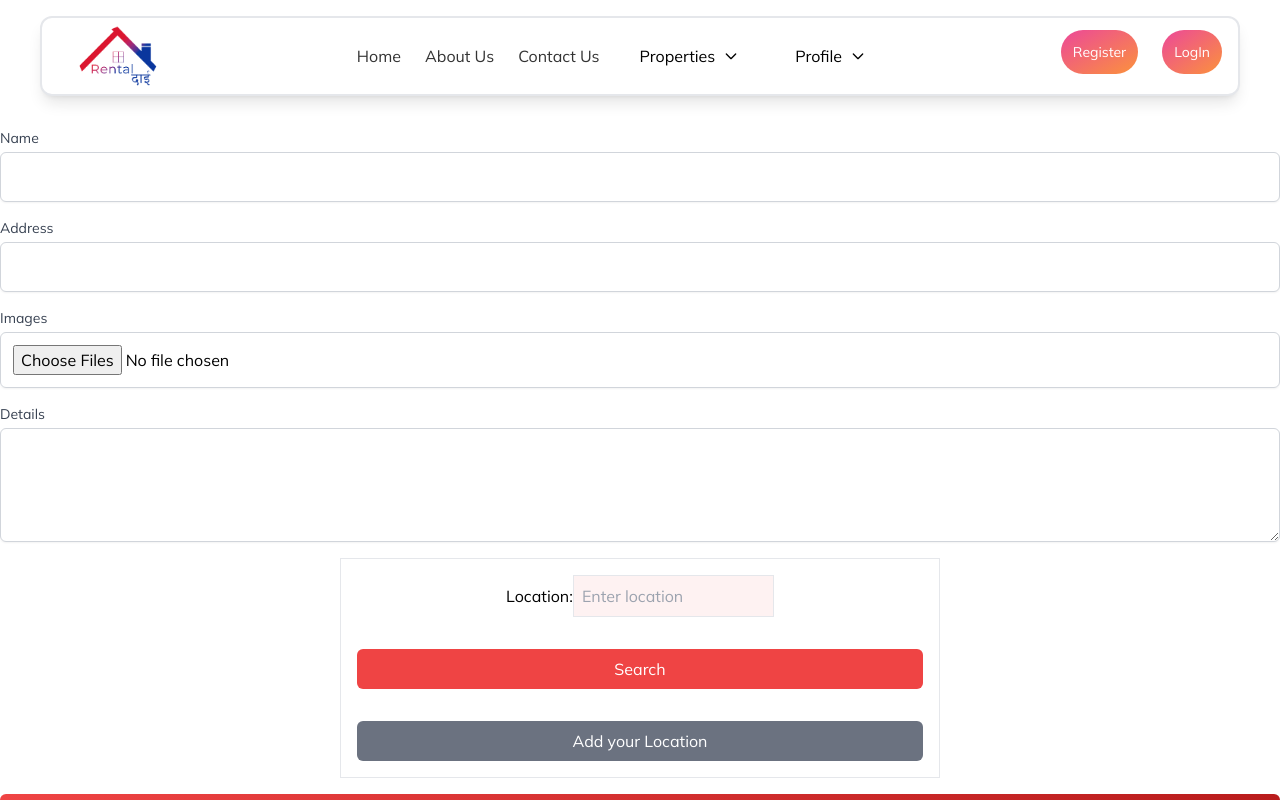
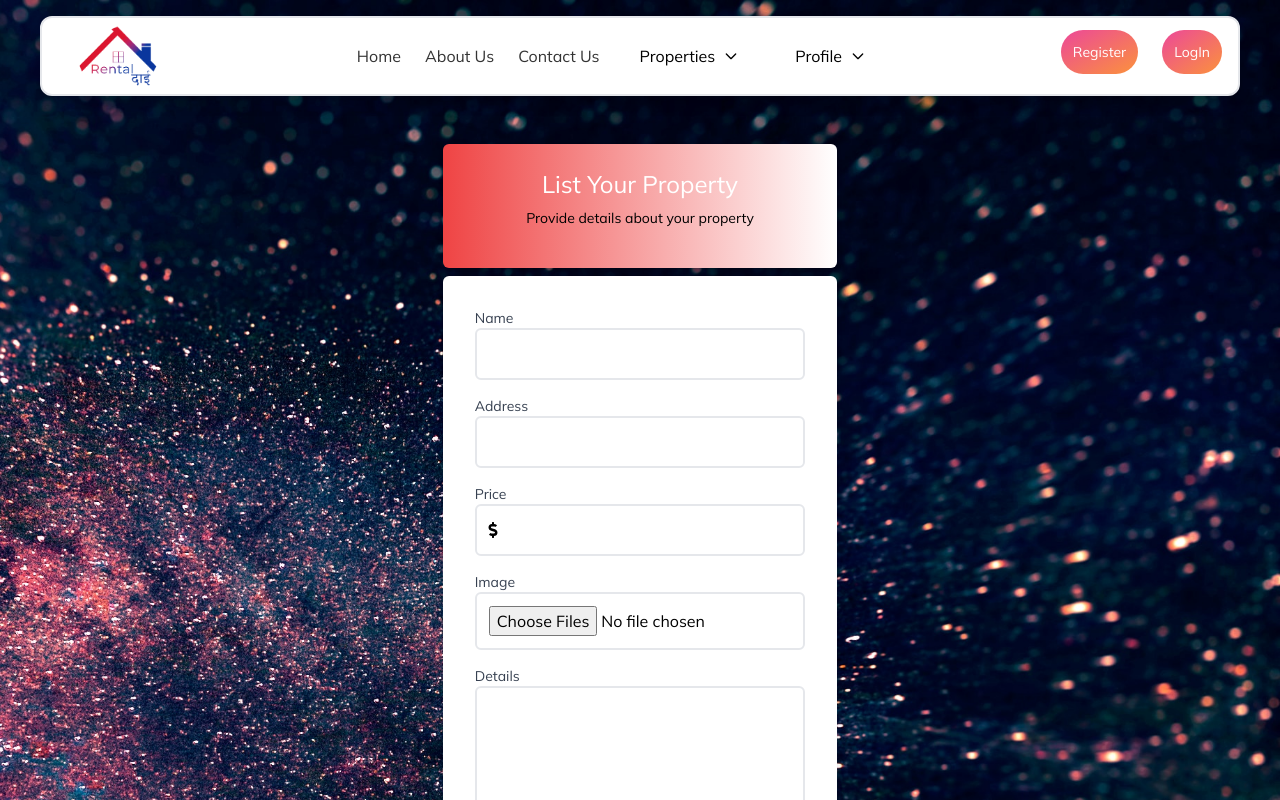
Before and after one commit to dippes10/rental-dai-frontend, a Next.js app: page /Forms/edit-property in a window 1280 px wide. Shown: the top 800 px of the page. Built offline with nearby package versions, Linux system fonts and the light colour scheme.

Commit message:
component for updating and deleting listings

```diff
--- a/pages/Forms/edit-property.tsx
+++ b/pages/Forms/edit-property.tsx
@@ -1,6 +1,6 @@
 import React, { useState, useEffect } from "react";
 import { useRouter } from "next/router";
-import { FaUpload } from "react-icons/fa";
+import { FaBath, FaBed, FaDollarSign, FaUpload } from "react-icons/fa";
 import AppLayout from "../../components/AppLayout";
 import { toast, Toaster } from "sonner";
 import GeocodingComponent from "../../components/mapbox/geocoding";
@@ -27,6 +27,11 @@
   });
   const [isLoading, setIsLoading] = useState(false);
   const [errors, setErrors] = useState<ErrorState>({});
+  const [nameError, setNameError] = useState("");
+  const [addressError, setAddressError] = useState("");
+  const [imageUrlError, setImageUrlError] = useState("");
+  const [successMessage, setSuccessMessage] = useState("");
+const [priceError, setPriceError] = useState("");
 
   useEffect(() => {
     if (!propertyId) return;
@@ -125,75 +130,197 @@
   return (
     <AppLayout>
     <Toaster />
+    <div
+        className="flex justify-center items-center min-h-screen bg-gray-100 bgListerForm"
+        style={{ minHeight: "100vh" }}
+      >
+        <div className="w-full sm:w-11/12 md:w-9/12 lg:w-8/12 xl:w-4/12 p-4">
+          <div className="bg-gradient-to-r from-red-500 to-white rounded-md shadow-md p-6 mb-2 w-full">
+            <div className="flex flex-col items-center mb-4">
+              <h4 className="text-white text-2xl font-medium mb-2">
+                List Your Property
+              </h4>
+              <p className="text-sm text-black">
+                Provide details about your property
+              </p>
+            </div>
+          </div>
     {isLoading ? (
       <div>Loading...</div>
     ) : (
+      <div className="bg-white rounded-md shadow-md p-8">
       <form onSubmit={handleSubmit} encType="multipart/form-data">
         <div className="space-y-4">
-          <div>
-            <label htmlFor="name" className="block text-sm font-medium text-gray-700">Name</label>
+        <div className="w-full">
+                  <label className="block text-sm font-medium text-gray-700">
+                    Name
+                  </label>
+                  <div className="relative">
                     <input
                       type="text"
                       name="name"
                       id="name"
                       value={formData.name}
                       onChange={handleChange}
-              className="mt-1 block w-full p-3 border border-gray-300 rounded-md shadow-sm focus:ring-red-500 focus:border-red-500"
+                      className="w-full p-3 border-2 rounded-md focus:outline-none focus:ring-red-500 focus:border-red-500"
                     />
+                    {nameError && (
+                      <p className="text-red-500 text-sm mt-1">{nameError}</p>
+                    )}
+                  </div>
                 </div>
 
-          <div>
-            <label htmlFor="address" className="block text-sm font-medium text-gray-700">Address</label>
+                <div className="w-full">
+                  <label className="block text-sm font-medium text-gray-700">
+                    Address
+                  </label>
+                  <div className="relative">
                     <input
                       type="text"
                       name="address"
                       id="address"
                       value={formData.address}
                       onChange={handleChange}
-              className="mt-1 block w-full p-3 border border-gray-300 rounded-md shadow-sm focus:ring-red-500 focus:border-red-500"
+                      className="w-full p-3 border-2 rounded-md focus:outline-none focus:ring-red-500 focus:border-red-500"
                     />
+                    {addressError && (
+                      <p className="text-red-500 text-sm mt-1">
+                        {addressError}
+                      </p>
+                    )}
+                  </div>
+                </div>
+
+                <div className="w-full">
+                  <label className="block text-sm font-medium text-gray-700">
+                    Price
+                  </label>
+                  <div className="relative p-3 flex items-center border-2 rounded-md focus:outline-none focus:ring-red-500 focus:border-red-500">
+                    <FaDollarSign className="absolute left-2" />
+                    <input
+                      type="number"
+                      min="0"
+                      name="price"
+                      id = "price"
+                      value={formData.price}
+                      onChange={handleChange}
+                      className="w-full pl-4 focus:outline-none focus:ring-red-500 focus:border-red-500"
+                    />
+                  </div>
+                  {priceError && (
+                    <p className="text-red-500 text-sm mt-1">{priceError}</p>
+                  )}
                 </div>
 
           {/* Repeat for other fields like price, bedrooms, bathrooms, etc., based on your initial state */}
 
-          <div>
-            <label htmlFor="images" className="block text-sm font-medium text-gray-700">Images</label>
+          <div className="w-full">
+                  <label className="block text-sm font-medium text-gray-700">
+                    Image
+                  </label>
+                  <div className="relative">
                     <input
                       type="file"
-              name="images"
-              id="images"
+                      name="image"
+                      id= "image"
+                      onChange={handleFileChange}
+                      className="w-full p-3 border-2 rounded-md focus:outline-none focus:ring-red-500 focus:border-red-500"
                       multiple
-              onChange={handleFileChange}
-              className="mt-1 block w-full p-3 border border-gray-300 rounded-md shadow-sm focus:ring-red-500 focus:border-red-500"
                     />
-            {/* Optionally, display thumbnails of selected images */}
+                    {imageUrlError && (
+                      <p className="text-red-500 text-sm mt-1">
+                        {imageUrlError}
+                      </p>
+                    )}
+                  </div>
                 </div>
 
-          <div>
-            <label htmlFor="details" className="block text-sm font-medium text-gray-700">Details</label>
+                <div className="w-full">
+                  <label className="block text-sm font-medium text-gray-700">
+                    Details
+                  </label>
+                  <div className="relative">
                     <textarea
                       name="details"
-              id="details"
                       value={formData.details}
                       onChange={handleChange}
-              className="mt-1 block w-full p-2 border border-gray-300 rounded-md shadow-sm focus:ring-red-500 focus:border-red-500"
-              rows={4}
-            ></textarea>
+                      className="w-full p-1 border-2 rounded-md focus:outline-none focus:ring-red-500 focus:border-red-500"
+                      rows={6}
+                    />
+                  </div>
                 </div>
 
-          {/* Include other inputs as necessary */}
+                {/* <div className="w-full flex flex-col space-y-4 mt-8">
+                  <div className="flex items-center">
+                    <FaBed className="mr-2 text-xl" />
+                    <button
+                      onClick={decrementBedrooms}
+                      className="px-2 bg-gray-200 hover:bg-gray-300 rounded-full text-lg font-bold"
+                    >
+                      -
+                    </button>
+                    <input
+                      type="text"
+                      readOnly
+                      value={bedrooms}
+                      className="w-12 text-center mx-2 border-2 border-gray-300 rounded-md"
+                    />
+                    <button
+                      onClick={incrementBedrooms}
+                      className="px-2 bg-gray-200 hover:bg-gray-300 rounded-full text-lg font-bold"
+                    >
+                      +
+                    </button>
+                    <span className="ml-2 text-sm md:text-base">Bedrooms</span>
+                  </div>
+                  <div className="flex items-center">
+                    <FaBath className="mr-2 text-xl" />
+                    <button
+                      onClick={decrementBathrooms}
+                      className="px-2 bg-gray-200 hover:bg-gray-300 rounded-full text-lg font-bold"
+                    >
+                      -
+                    </button>
+                    <input
+                      type="text"
+                      readOnly
+                      value={bathrooms}
+                      className="w-12 text-center mx-2 border-2 border-gray-300 rounded-md"
+                    />
+                    <button
+                      onClick={incrementBathrooms}
+                      className="px-2 bg-gray-200 hover:bg-gray-300 rounded-full text-lg font-bold"
+                    >
+                      +
+                    </button>
+                    <span className="ml-2 text-sm md:text-base">Bathrooms</span>
+                  </div>
+                </div> */}
 
           <GeocodingComponent
             onLatitudeChange={(latitude) => setFormData({ ...formData, latitude })}
             onLongitudeChange={(longitude) => setFormData({ ...formData, longitude })}
           />
-
-          <button type="submit" className="w-full px-6 py-3 text-white bg-gradient-to-r from-red-500 to-red-700 rounded-md focus:outline-none focus:ring focus:border-red-300">
-            Update
+              <div className="mt-6">
+                <Toaster position="top-center" richColors />
+                <button
+                  type="submit"
+                  className="w-full px-6 py-3 text-white bg-gradient-to-r from-red-500 to-red-700 rounded-md focus:outline-none focus:ring focus:border-red-300"
+                >
+                  Submit
                 </button>
               </div>
+              {successMessage && (
+                <div className="mt-4 text-green-500 text-center">
+                  {successMessage}
+                </div>
+              )}
+        </div>
       </form>
+      </div>
     )}
+    </div>
+    </div>
   </AppLayout>
   );
 };
--- a/pages/Forms/lister-form.tsx
+++ b/pages/Forms/lister-form.tsx
@@ -255,6 +255,7 @@
                     )}
                   </div>
                 </div>
+
                 <div className="w-full">
                   <label className="block text-sm font-medium text-gray-700">
                     Details
--- a/pages/profile/lister-profile.tsx
+++ b/pages/profile/lister-profile.tsx
@@ -13,6 +13,8 @@
 import MapboxComponent from "../../components/mapbox/mapbox";
 import router from "next/router";
 import Button from "../../components/Button";
+import { toast } from "sonner";
+import UpdatePropertyForm from "../../pages/forms/edit-property";
 
 interface Listing {
   id: number;
@@ -44,7 +46,7 @@
   );
   const [isMapModalOpen, setIsMapModalOpen] = useState(false);
   const [isLoading, setIsLoading] = useState(false);
-  const [error, setError] = useState("");
+  const [error, setError] = useState<string>("");
 
   useEffect(() => {
     const fetchProfileData = async () => {
@@ -113,9 +115,30 @@
     setSelectedProperty(null);
   };
 
-  function handleClick(): void {
+  const handleClick = (): void => {
     router.push("/Forms/lister-form");
-  }
+  };
+
+  const handleDelete = async (propertyId: number) => {
+    try {
+      const response = await fetch(`/api/properties/${propertyId}`, {
+        method: "DELETE",
+        headers: {
+          Authorization: `Bearer ${localStorage.getItem("access_token")}`,
+        },
+      });
+
+      if (!response.ok) {
+        throw new Error("Failed to delete property");
+      }
+
+      toast.success("Property deleted successfully!");
+      router.reload(); // Reload the page to reflect changes
+    } catch (error) {
+      console.log("Error deleting property:");
+      toast.error(`Failed to delete property: `);
+    }
+  };
 
   const handleMapClick = (e: React.MouseEvent<HTMLDivElement>) => {
     // Close the map if clicking outside the map
@@ -131,6 +154,7 @@
 
   return (
     <AppLayout>
+      <UpdatePropertyForm/>
       <div className="flex justify-center items-center bgLogin z-40">
         <div className="relative w-full max-w-4xl p-8 mx-auto bg-slate-100 rounded-lg shadow-xl">
           {/* Profile Data */}
@@ -192,6 +216,14 @@
                 >
                   <FaMapMarkerAlt className="mr-2" /> View Map
                 </button>
+
+                {/* Delete Button */}
+                <button
+                  className="absolute top-2 right-2 bg-red-500 text-white px-2 py-1 rounded-md hover:bg-red-700 focus:outline-none"
+                  onClick={() => handleDelete(listing.id)}
+                >
+                  <FaTrash />
+                </button>
               </div>
             ))}
           </div>
```
Also changed, not shown: pages/Forms/delete.tsx (deleted), 1 other file (tests, documents, lock files or other folders). Lines whose indentation alone changed are shown as unchanged.
